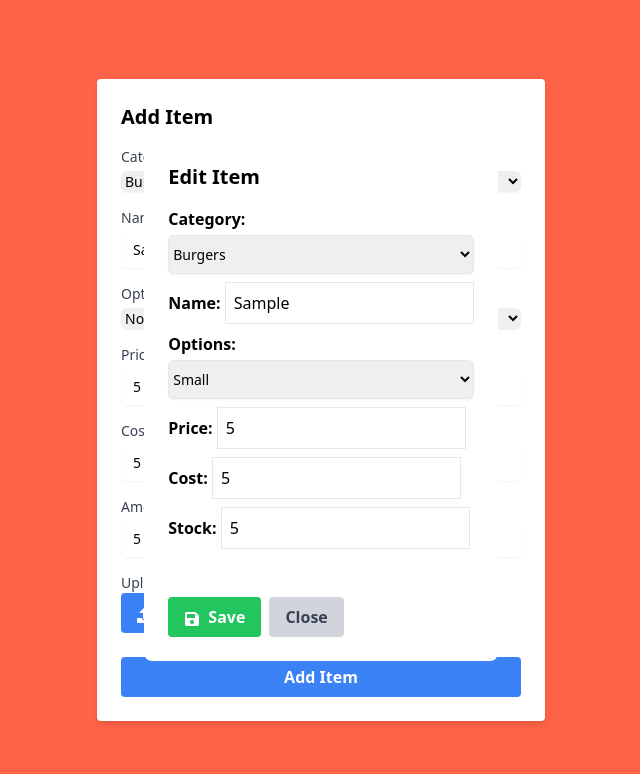
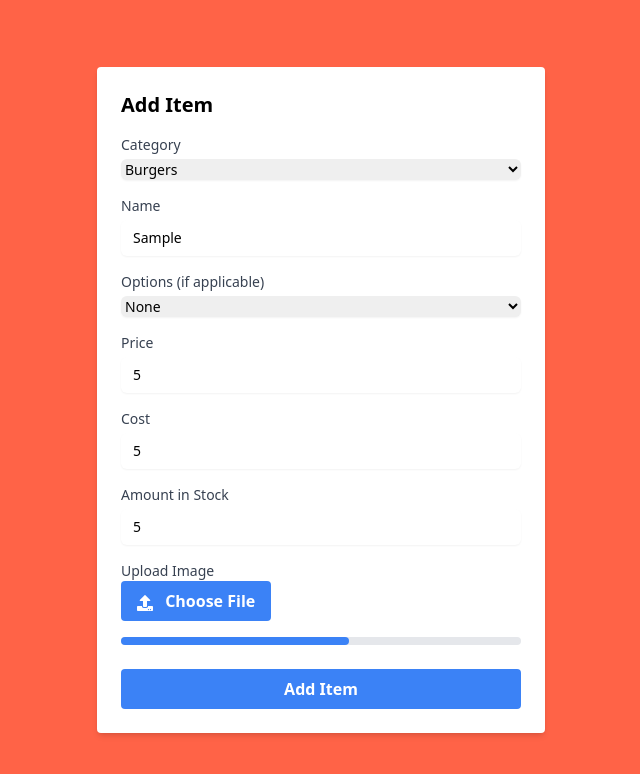
Before and after one commit to joker7391/utakph, a React (Create React App) app: page / in a window 1280 px wide. Both pictures are taken after typing "Sample", "5", "5", "5" into the empty fields and a click on the button "Add Item". Shown: the top 774 px of the page, without its empty margins (319-959 px from the left). Built offline with nearby package versions, Linux system fonts and the light colour scheme.

Commit message:
Third Commit

```diff
--- a/src/component/FastFoodForm.js
+++ b/src/component/FastFoodForm.js
@@ -1,4 +1,4 @@
-import React, { useState } from "react";
+import React, { useState, useEffect } from "react";
 import { FaUpload } from "react-icons/fa";
 import { fieldConfig } from "../assets/data";
 import PreviewModal from "./PreviewModal";
@@ -14,23 +14,32 @@ const FastFoodForm = () => {
     image: "",
   });
   const [showModal, setShowModal] = useState(false);
+  const [uploadProgress, setUploadProgress] = useState(0);
+  const [loading, setLoading] = useState(false);
+  const [imagePreview, setImagePreview] = useState(null);
+
+  useEffect(() => {
+    setImagePreview(
+      formData.image ? URL.createObjectURL(formData.image) : null
+    );
+  }, [formData.image]);
 
   const handleChange = (e) => {
     const { name, value } = e.target;
     setFormData({ ...formData, [name]: value });
   };
 
-  const handleSubmit = (e) => {
+  const handleSubmit = async (e) => {
     e.preventDefault();
+    setLoading(true);
+
+    for (let i = 1; i <= 100; i++) {
+      setUploadProgress(i);
+      await new Promise((resolve) => setTimeout(resolve, 50));
+    }
+
+    setLoading(false);
     setShowModal(true);
-  };
-
-  const handleCloseModal = () => {
-    setShowModal(false);
-  };
-
-  const onDeleteImage = () => {
-    setFormData({ ...formData, image: "" });
   };
 
   return (
@@ -73,7 +82,8 @@ const FastFoodForm = () => {
             )}
           </div>
         ))}
-        <div className="mb-4">
+        <div className="mb-4 flex justify-between">
+          <div>
             <label
               htmlFor="file"
               className="block text-sm font-medium text-gray-700"
@@ -85,10 +95,7 @@ const FastFoodForm = () => {
               id="file"
               className="hidden"
               onChange={(e) =>
-              setFormData({
-                ...formData,
-                image: URL.createObjectURL(e.target.files[0]),
-              })
+                setFormData({ ...formData, image: e.target.files[0] })
               }
             />
             <label
@@ -98,6 +105,25 @@ const FastFoodForm = () => {
               <FaUpload className="inline-block mr-2" /> Choose File
             </label>
           </div>
+
+          {imagePreview && (
+            <div className="mt-2">
+              <img
+                src={imagePreview}
+                alt="Preview"
+                className="w-24 h-24 object-cover"
+              />
+            </div>
+          )}
+        </div>
+        {loading && (
+          <div className="mt-2 bg-gray-200 h-2 rounded-md">
+            <div
+              className="bg-blue-500 h-full rounded-md"
+              style={{ width: `${uploadProgress}%` }}
+            ></div>
+          </div>
+        )}
         <div className="mt-6">
           <button
             type="submit"
@@ -110,11 +136,12 @@ const FastFoodForm = () => {
       {showModal && (
         <PreviewModal
           formData={formData}
-          onSave={() => {}}
-          onDeleteImage={onDeleteImage}
-          onClose={() => {}}
+          imagePreview={imagePreview}
+          setShowModal={setShowModal}
+          setFormData={setFormData}
+          setImagePreview={setImagePreview}
         />
-      )}{" "}
+      )}
     </div>
   );
 };
--- /dev/null
+++ b/src/component/Loader.js
@@ -0,0 +1,11 @@
+import React from "react";
+
+const Loader = () => {
+  return (
+    <div className="fixed top-0 left-0 w-full h-full flex items-center justify-center bg-gray-900 bg-opacity-50 z-50">
+      <div className="loader ease-linear rounded-full border-8 border-t-8 border-gray-200 h-16 w-16"></div>
+    </div>
+  );
+};
+
+export default Loader;
--- a/src/component/PreviewModal.js
+++ b/src/component/PreviewModal.js
@@ -1,29 +1,98 @@
 import React, { useState, useEffect } from "react";
-import { FaSave } from "react-icons/fa"; // Import the Save icon from react-icons/fa
+import { FaSave } from "react-icons/fa";
+import { ref as dbRef, set } from "firebase/database";
+import {
+  uploadBytes,
+  getDownloadURL,
+  ref,
+  uploadBytesResumable,
+} from "firebase/storage";
+import { database, storage } from "../firebase.config";
+import { toast } from "react-toastify";
 
-const PreviewModal = ({ formData, onSave, onDeleteImage, onClose }) => {
+const PreviewModal = ({
+  formData,
+  imagePreview,
+  setShowModal,
+  setImagePreview,
+  setFormData,
+}) => {
   const [editedFormData, setEditedFormData] = useState(formData);
-  const [imagePreview, setImagePreview] = useState(formData.image);
-
-  useEffect(() => {
-    setEditedFormData(formData);
-    setImagePreview(formData.image);
-  }, [formData]);
-
+  const [imageUrl, setImageUrl] = useState("");
   const handleChange = (e) => {
     const { name, value } = e.target;
     setEditedFormData({ ...editedFormData, [name]: value });
   };
 
-  const handleDeleteImage = () => {
-    onDeleteImage();
+  const handleSave = async (e) => {
+    try {
+      const fileName = `${Date.now().toString()}`;
+      const storageRef = ref(storage, `images/${fileName}`);
+      const uploadTask = uploadBytesResumable(storageRef, imagePreview);
+
+      uploadTask.on(
+        "state_changed",
+        (snapshot) => {
+          const uploadProgress =
+            (snapshot.bytesTransferred / snapshot.totalBytes) * 100;
+          console.log(`Upload is ${uploadProgress}% done`);
+        },
+        (error) => {
+          console.log("Error uploading image:", error);
+          toast.error("Error uploading image.");
+        },
+        () => {
+          getDownloadURL(uploadTask.snapshot.ref).then((downloadURL) => {
+            setImageUrl(downloadURL);
+
+            // Save data to Firebase Realtime Database
+            const itemRef = dbRef(database, `items/${fileName}`);
+            set(itemRef, {
+              name: editedFormData.name,
+              category: editedFormData.category,
+              options: editedFormData.options,
+              price: editedFormData.price,
+              cost: editedFormData.cost,
+              stock: editedFormData.stock,
+              imageUrl: downloadURL,
+            });
+
+            console.log("Data saved successfully!");
+            toast.success("Data saved successfully!");
+            setShowModal(false);
+            clearData();
+          });
+        }
+      );
+    } catch (error) {
+      console.log("Error saving data:", error);
+      toast.error("Error saving data.");
+    }
+  };
+
+  const clearData = () => {
+    setFormData({
+      category: "",
+      name: "",
+      options: "",
+      price: "",
+      cost: "",
+      stock: "",
+      image: "",
+    });
     setImagePreview(null);
   };
 
   return (
-    <div className="fixed inset-0 overflow-y-auto flex items-center justify-center z-50">
+    <div className="fixed inset-0 overflow-y-auto flex items-center justify-center z-50 bg-black bg-opacity-80 h-screen w-screen">
       <div className="bg-white rounded-lg p-6 max-w-lg mx-auto">
-        <h2 className="text-xl font-semibold mb-4">Edit Item</h2>
+        <div className="flex justify-between items-center mb-4">
+          <h2 className="text-xl font-semibold ">Edit Item</h2>
+          <button onClick={() => setShowModal(false)} className="font-bold">
+            X
+          </button>
+        </div>
+
         <div>
           <p>
             <strong>Category:</strong>
@@ -110,36 +179,14 @@ const PreviewModal = ({ formData, onSave, onDeleteImage, onClose }) => {
               }}
             />
           </p>
-          {imagePreview && (
-            <div className="mt-4 flex items-center">
-              <img src={imagePreview} alt="Preview" className="mr-2" />
-              <button onClick={handleDeleteImage} className="text-blue-500">
-                Delete Image
-              </button>
-            </div>
-          )}
-          <div className="mt-4">
-            <img
-              onChange={(e) =>
-                setImagePreview(URL.createObjectURL(e.target.files[0]))
-              }
-            />
-          </div>
         </div>
-        <div className="mt-6">
-          <button
-            onClick={() => onSave(editedFormData)}
-            className="bg-green-500 hover:bg-green-700 text-white font-bold py-2 px-4 rounded mr-2"
-          >
-            <FaSave className="inline-block mr-1" /> Save
-          </button>
-          <button
-            onClick={onClose}
-            className="bg-gray-300 hover:bg-gray-400 text-gray-700 font-bold py-2 px-4 rounded"
-          >
-            Close
-          </button>
-        </div>
+
+        <button
+          onClick={() => handleSave(editedFormData)}
+          className="bg-green-500 hover:bg-green-700 text-white font-bold py-2 px-4 rounded"
+        >
+          <FaSave className="inline-block mr-1" /> Save
+        </button>
       </div>
     </div>
   );
```
Lines whose indentation alone changed are shown as unchanged.
